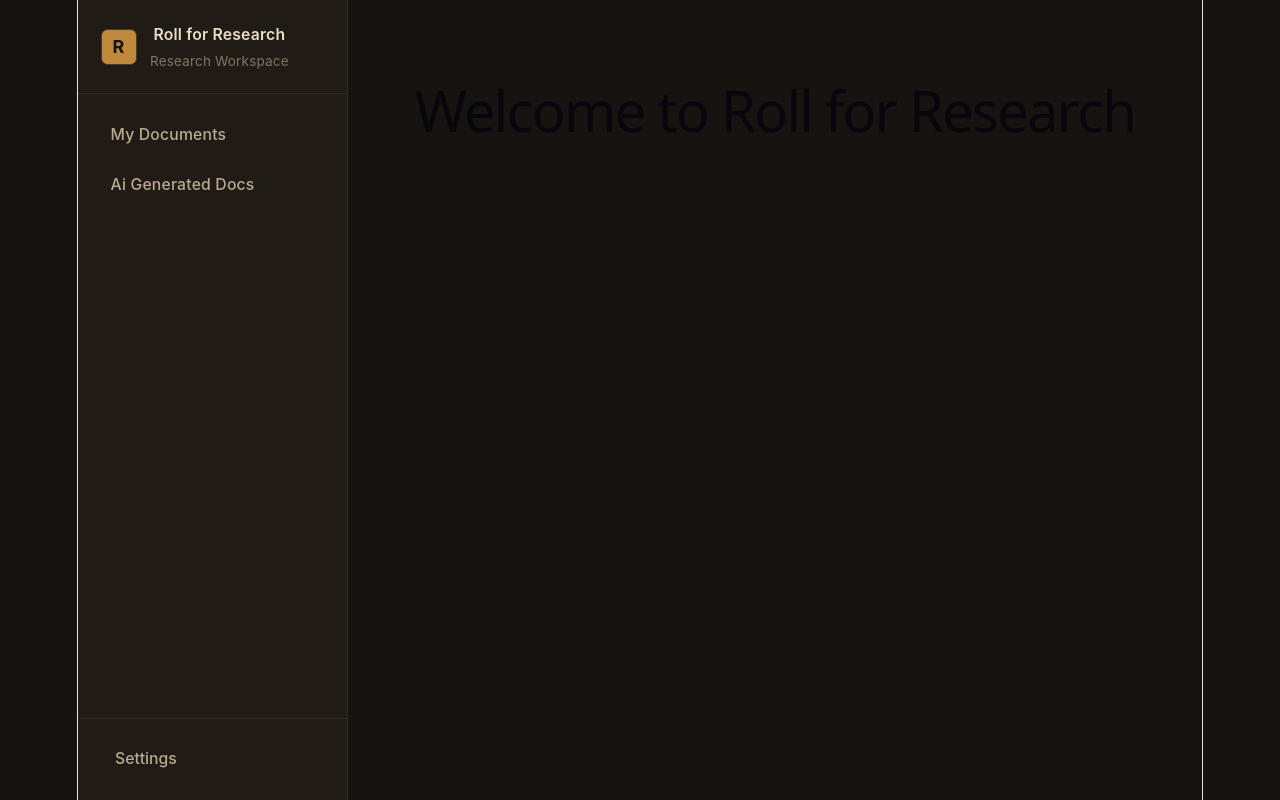
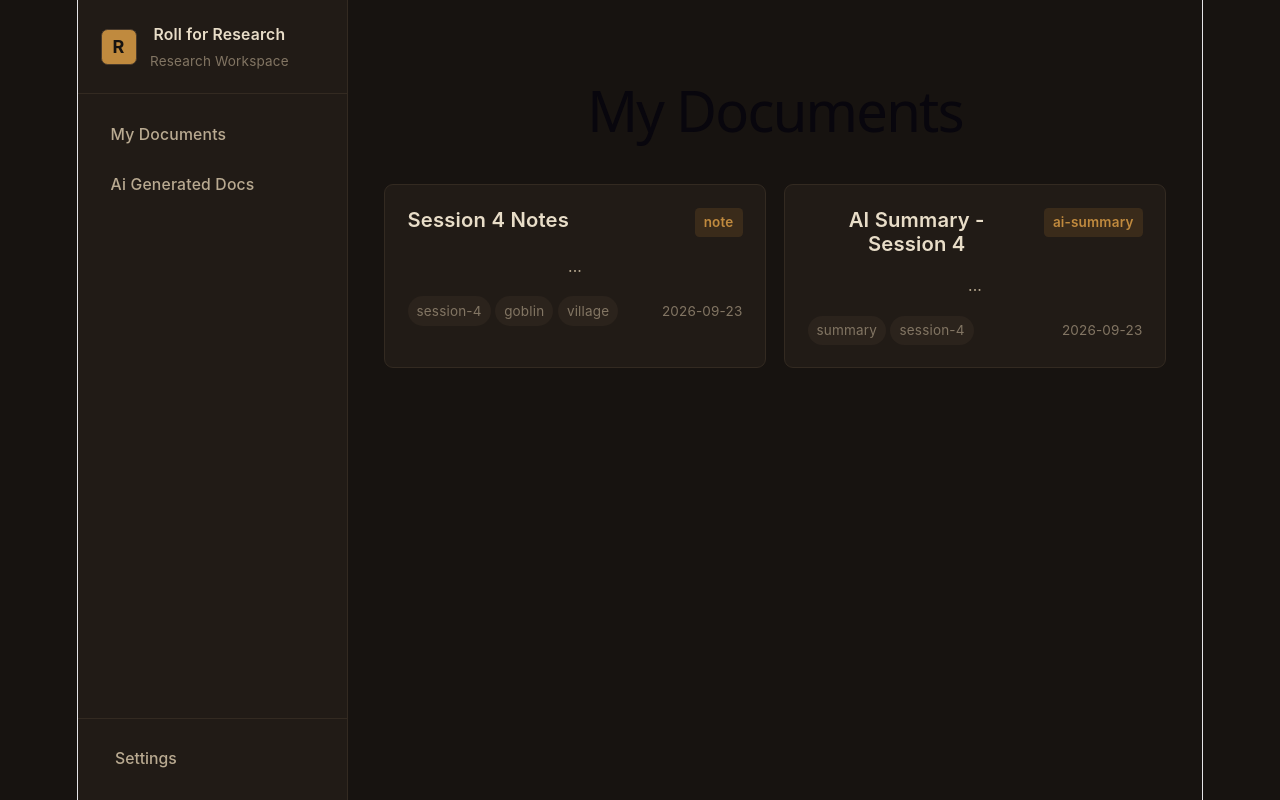
Before and after one commit to AlessandraMarusi/roll-for-research, a React (Vite) app in the folder roll-for-research/: page / in a window 1280 px wide. Built offline with nearby package versions, Linux system fonts and the light colour scheme.

Commit message:
Created base documents components and mock

```diff
--- a/roll-for-research/src/app/App.tsx
+++ b/roll-for-research/src/app/App.tsx
@@ -1,15 +1,18 @@
-import { AppShell } from "./AppShell/AppShell";
-
+import { DocumentList } from '../features/documents/DocumentList/DocumentList';
+import { mockDocuments } from '../features/documents/mockDocuments';
+import { AppShell } from './AppShell/AppShell';
 
 function App() {
   return (
     <AppShell>
       <div
         style={{
-          padding: "var(--space-8)",
+          padding: 'var(--space-8)',
         }}
       >
-        <h1>Welcome to Roll for Research</h1>
+        <h1>My Documents</h1>
+
+        <DocumentList documents={mockDocuments} />
       </div>
     </AppShell>
   );
--- /dev/null
+++ b/roll-for-research/src/features/documents/DocumentCard/DocumentCard.module.css
@@ -0,0 +1,101 @@
+.card {
+  display: flex;
+  flex-direction: column;
+  gap: var(--space-4);
+
+  padding: var(--space-5);
+
+  border: 1px solid var(--color-border-subtle);
+  border-radius: var(--radius-lg);
+
+  background-color: var(--color-surface);
+
+  transition:
+    background-color var(--transition-fast),
+    border-color var(--transition-fast),
+    box-shadow var(--transition-fast);
+}
+
+.card:hover {
+  background-color: var(--color-surface-hover);
+  border-color: var(--color-border);
+  box-shadow: var(--shadow-sm);
+}
+
+.header {
+  display: flex;
+  align-items: flex-start;
+  justify-content: space-between;
+  gap: var(--space-4);
+}
+
+.title {
+  margin: 0;
+
+  color: var(--color-text-primary);
+
+  font-size: var(--font-size-lg);
+  font-weight: 600;
+  line-height: var(--line-height-tight);
+}
+
+.type {
+  flex-shrink: 0;
+
+  padding: var(--space-1) var(--space-2);
+
+  border-radius: var(--radius-sm);
+
+  background-color: var(--color-accent-subtle);
+  color: var(--color-accent);
+
+  font-size: var(--font-size-xs);
+  font-weight: 600;
+}
+
+.content {
+  display: -webkit-box;
+  overflow: hidden;
+
+  margin: 0;
+
+  color: var(--color-text-secondary);
+
+  font-size: var(--font-size-sm);
+  line-height: var(--line-height-normal);
+
+  -webkit-box-orient: vertical;
+  -webkit-line-clamp: 3;
+}
+
+.footer {
+  display: flex;
+  align-items: center;
+  justify-content: space-between;
+  gap: var(--space-4);
+}
+
+.tags {
+  display: flex;
+  flex-wrap: wrap;
+  gap: var(--space-1);
+}
+
+.tag {
+  padding: var(--space-1) var(--space-2);
+
+  border-radius: var(--radius-full);
+
+  background-color: var(--color-surface-elevated);
+  color: var(--color-text-muted);
+
+  font-size: var(--font-size-xs);
+}
+
+.footer time {
+  flex-shrink: 0;
+
+  color: var(--color-text-muted);
+
+  font-size: var(--font-size-xs);
+}
--- /dev/null
+++ b/roll-for-research/src/features/documents/DocumentCard/DocumentCard.tsx
@@ -0,0 +1,33 @@
+import type { Document } from '../document';
+import styles from './DocumentCard.module.css';
+
+interface DocumentCardProps {
+  document: Document;
+  onClick?: () => void;
+}
+
+export function DocumentCard({ document, onClick }: DocumentCardProps) {
+  return (
+    <article className={styles.card} onClick={onClick}>
+      <div className={styles.header}>
+        <h3 className={styles.title}>{document.title}</h3>
+
+        <span className={styles.type}>{document.type}</span>
+      </div>
+
+      <p className={styles.content}>{document.content}</p>
+
+      <div className={styles.footer}>
+        <div className={styles.tags}>
+          {document.tags.map((tag) => (
+            <span key={tag} className={styles.tag}>
+              {tag}
+            </span>
+          ))}
+        </div>
+
+        <time dateTime={document.updatedAt}>{document.updatedAt}</time>
+      </div>
+    </article>
+  );
+}
--- /dev/null
+++ b/roll-for-research/src/features/documents/DocumentList/DocumentList.module.css
@@ -0,0 +1,9 @@
+.list {
+  display: grid;
+  grid-template-columns: repeat(
+    auto-fill,
+    minmax(18rem, 1fr)
+  );
+
+  gap: var(--space-4);
+}
--- /dev/null
+++ b/roll-for-research/src/features/documents/DocumentList/DocumentList.tsx
@@ -0,0 +1,18 @@
+import type { Document } from '../document';
+import { DocumentCard } from '../DocumentCard/DocumentCard';
+
+import styles from './DocumentList.module.css';
+
+interface DocumentListProps {
+  documents: Document[];
+}
+
+export function DocumentList({ documents }: DocumentListProps) {
+  return (
+    <div className={styles.list}>
+      {documents.map((document) => (
+        <DocumentCard key={document.id} document={document} />
+      ))}
+    </div>
+  );
+}
--- /dev/null
+++ b/roll-for-research/src/features/documents/document.ts
@@ -0,0 +1,17 @@
+export type DocumentType =
+    | "note"
+    | "ai-summary";
+
+export interface Document {
+  id: string;
+
+  title: string;
+  content: string;
+
+  createdAt: string;
+  updatedAt: string;
+
+  type: DocumentType;
+
+  tags: string[];
+}
--- /dev/null
+++ b/roll-for-research/src/features/documents/mockDocuments.ts
@@ -0,0 +1,36 @@
+import type { Document } from './document';
+
+export const mockDocuments: Document[] = [
+  {
+    id: "1",
+    title: "Session 4 Notes",
+    content: "...",
+
+    createdAt: "2026-09-20",
+    updatedAt: "2026-09-23",
+
+    type: "note",
+
+    tags: [
+      "session-4",
+      "goblin",
+      "village",
+    ],
+  },
+
+  {
+    id: "2",
+    title: "AI Summary - Session 4",
+    content: "...",
+
+    createdAt: "2026-09-23",
+    updatedAt: "2026-09-23",
+
+    type: "ai-summary",
+
+    tags: [
+      "summary",
+      "session-4",
+    ],
+  },
+];
```
